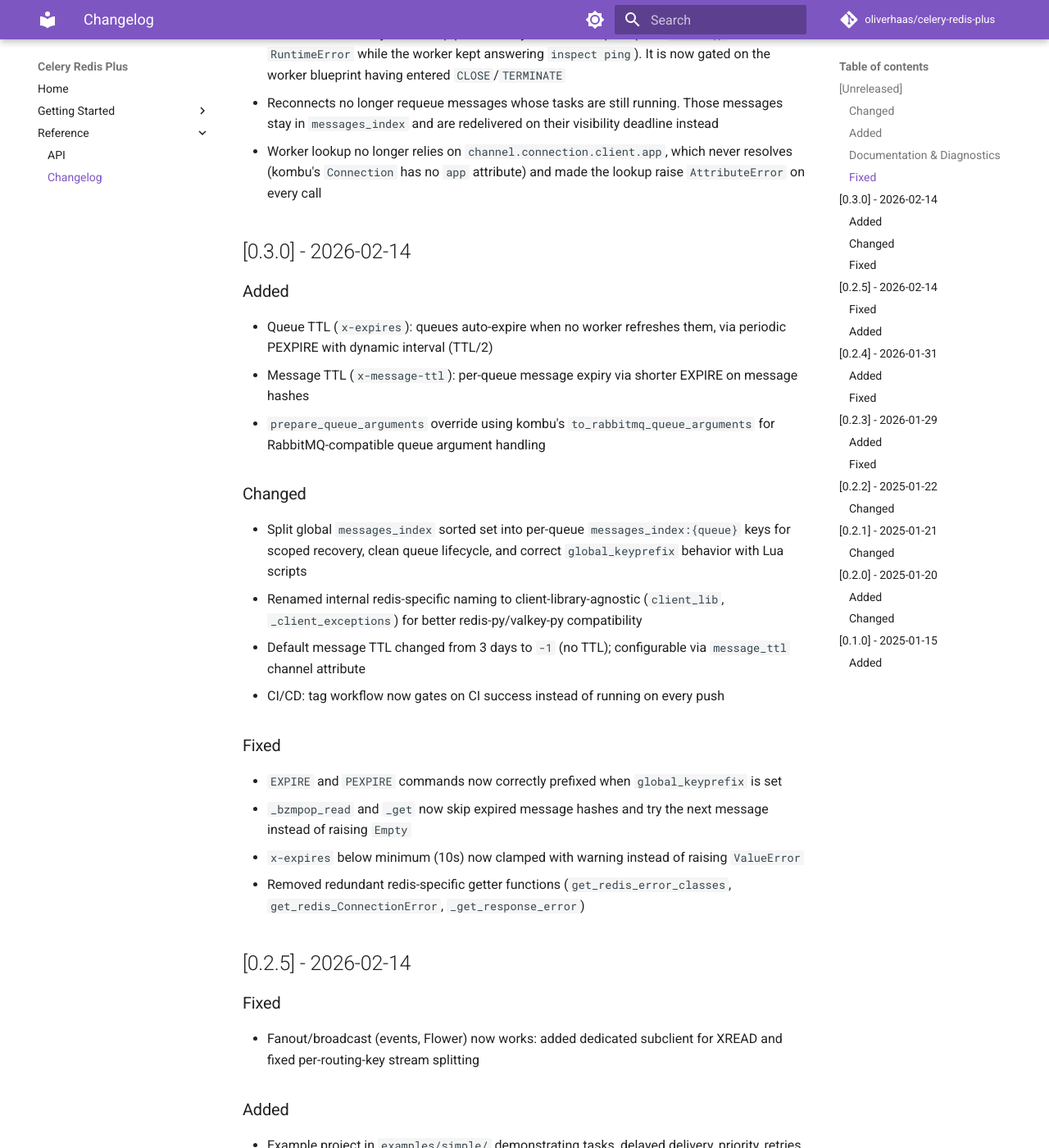
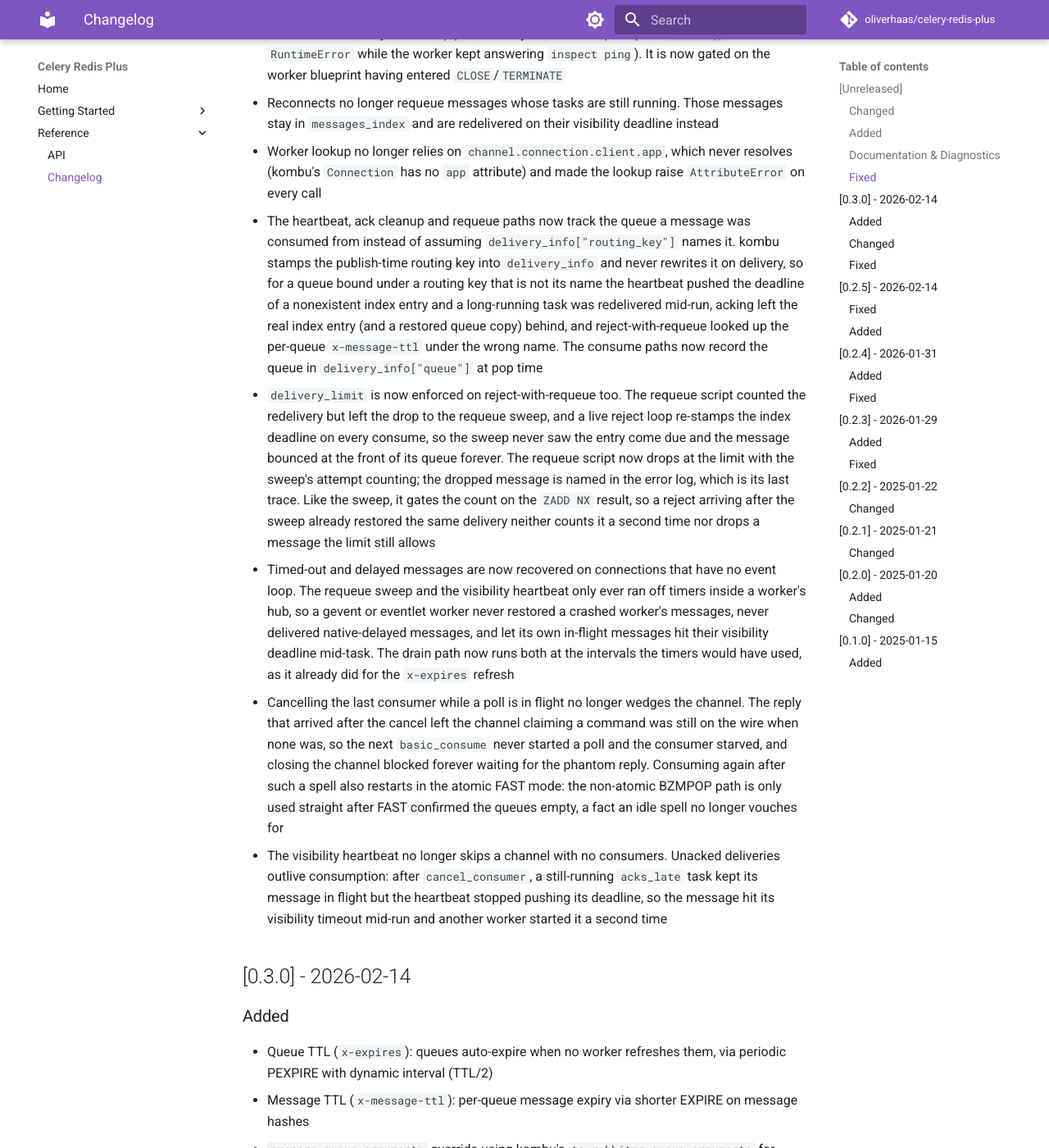
Before and after one commit to oliverhaas/celery-redis-plus, an MkDocs documentation site: the page built from docs/reference/changelog.md, in a window 1280 px wide and 1400 px high, scrolled down 3746 px. Shown: the whole window at 82% size. Built offline with MkDocs 1.6.1 and Material for MkDocs 9.7.7, drawn with Linux system fonts in a browser that asks for light colours; comment, search, counter and statistics services are not loaded; the version menu is left out.

Commit message:
docs: changelog and notes for the transport fixes

```diff
--- a/docs/reference/changelog.md
+++ b/docs/reference/changelog.md
@@ -37,6 +37,11 @@
 - `QoS.restore_unacked_once` no longer shuts the worker thread pool down on broker reconnects. kombu calls it from `Channel.close()`, which also runs when the consumer reconnects, so every broker blip permanently disabled the pool (later `submit()` calls raised `RuntimeError` while the worker kept answering `inspect ping`). It is now gated on the worker blueprint having entered `CLOSE`/`TERMINATE`
 - Reconnects no longer requeue messages whose tasks are still running. Those messages stay in `messages_index` and are redelivered on their visibility deadline instead
 - Worker lookup no longer relies on `channel.connection.client.app`, which never resolves (kombu's `Connection` has no `app` attribute) and made the lookup raise `AttributeError` on every call
+- The heartbeat, ack cleanup and requeue paths now track the queue a message was consumed from instead of assuming `delivery_info["routing_key"]` names it. kombu stamps the publish-time routing key into `delivery_info` and never rewrites it on delivery, so for a queue bound under a routing key that is not its name the heartbeat pushed the deadline of a nonexistent index entry and a long-running task was redelivered mid-run, acking left the real index entry (and a restored queue copy) behind, and reject-with-requeue looked up the per-queue `x-message-ttl` under the wrong name. The consume paths now record the queue in `delivery_info["queue"]` at pop time
+- `delivery_limit` is now enforced on reject-with-requeue too. The requeue script counted the redelivery but left the drop to the requeue sweep, and a live reject loop re-stamps the index deadline on every consume, so the sweep never saw the entry come due and the message bounced at the front of its queue forever. The requeue script now drops at the limit with the sweep's attempt counting; the dropped message is named in the error log, which is its last trace. Like the sweep, it gates the count on the `ZADD NX` result, so a reject arriving after the sweep already restored the same delivery neither counts it a second time nor drops a message the limit still allows
+- Timed-out and delayed messages are now recovered on connections that have no event loop. The requeue sweep and the visibility heartbeat only ever ran off timers inside a worker's hub, so a gevent or eventlet worker never restored a crashed worker's messages, never delivered native-delayed messages, and let its own in-flight messages hit their visibility deadline mid-task. The drain path now runs both at the intervals the timers would have used, as it already did for the `x-expires` refresh
+- Cancelling the last consumer while a poll is in flight no longer wedges the channel. The reply that arrived after the cancel left the channel claiming a command was still on the wire when none was, so the next `basic_consume` never started a poll and the consumer starved, and closing the channel blocked forever waiting for the phantom reply. Consuming again after such a spell also restarts in the atomic FAST mode: the non-atomic BZMPOP path is only used straight after FAST confirmed the queues empty, a fact an idle spell no longer vouches for
+- The visibility heartbeat no longer skips a channel with no consumers. Unacked deliveries outlive consumption: after `cancel_consumer`, a still-running `acks_late` task kept its message in flight but the heartbeat stopped pushing its deadline, so the message hit its visibility timeout mid-run and another worker started it a second time
 
 ## [0.3.0] - 2026-02-14
 
```
Also changed, not shown: CLAUDE.md (+1 -1 lines), docs/reference/api.md (+4 -1 lines).
